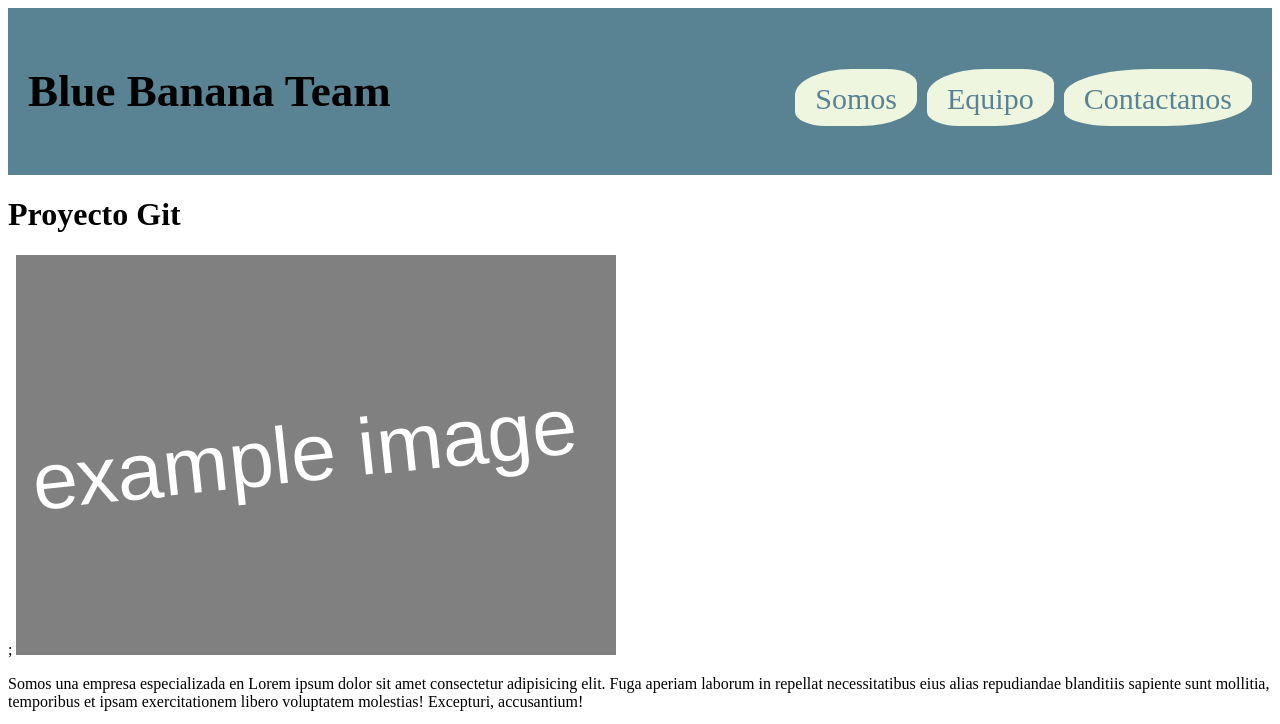
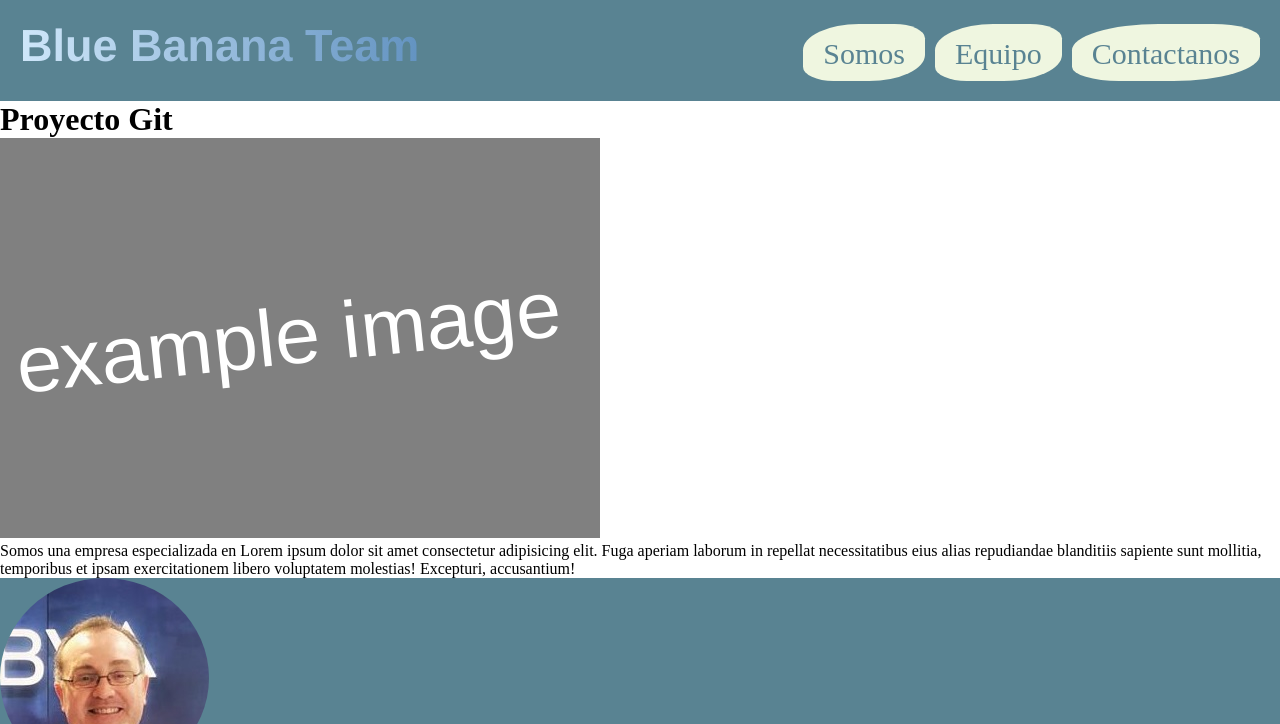
Before and after one commit to GustavoArdaya/My_Dev_Team, a plain HTML site: page index.html in a window 1280 px wide. Shown: the top 724 px of the page. Drawn offline with Linux system fonts and the light colour scheme.

Commit message:
fixed little things

```diff
--- a/css/styles.css
+++ b/css/styles.css
@@ -1,48 +1,51 @@
-main {
+* {
   padding: 0px;
   margin: 0px;
 }
-nav{
+nav {
   display: flex;
   align-items: baseline;
   justify-content: space-between;
   background-color: #598392;
   color: white;
   padding: 20px;
-
 }
 nav ul {
   display: flex;
   gap: 10px;
 }
-nav ul li{
-
+nav ul li:hover {
+  cursor: pointer;
+  background-color: #859ba3;
+  transition: 400ms;
+  }
+nav ul li {
   list-style-type: none;
   padding: 10px 20px;
-  linkcolor: #598392;
+  color: #598392;
   font-size: 30px;
-  justify-items:auto;
+  justify-items: auto;
   vertical-align: middle;
-  background-color: #EFF6E0;
+  background-color: #eff6e0;
   border-radius: 46% 25% 46% 25%;
 }
 
-.logo{
+.logo {
   color: black;
   font-weight: bold;
   font-size: 30px;
+  font-family: "Franklin Gothic Medium", "Arial Narrow", Arial, sans-serif;
 }
-nav a:link{
+nav a:link {
   text-decoration: none;
   color: #598392;
   vertical-align: middle;
 }
-nav a:visited{
+nav a:visited {
   text-decoration: none;
   color: #598392;
   vertical-align: middle;
 }
-
 
 /*nav {
   background-color: rgb(18, 69, 89);
@@ -57,8 +60,15 @@ nav a:visited{
   align-items: left;
 }
 */
-.miembros {border-radius: 50%;
-  }
+.miembros {
+  border-radius: 50%;
+}
 
-.BBTequipo {background-color: #598392;
+.BBTequipo {
+  background-color: #598392;
 }
+#BBT{
+  background: #CFE7fA;
+  background: linear-gradient(to right, #CFE7fA 0%, #6393C1 100%);
+  -webkit-background-clip: text;
+  -webkit-text-fill-color: transparent;
--- a/index.html
+++ b/index.html
@@ -7,9 +7,10 @@
     <title>BBT</title>
     <link rel="stylesheet" href="./css/styles.css" />
   </head>
+  <body>
     <nav>
       <div class="logo">
-      <h1>Blue Banana Team</h1>
+        <h1 id="BBT">Blue Banana Team</h1>
       </div>
       <div id="barra">
         <ul>
@@ -20,19 +21,19 @@
       </div>
     </nav>
 
-  <body>
     <h1>Proyecto Git</h1>
-    ;
     <img
       id="imagen1"
       src="./img/600px-Example_image.svg.png"
       alt="exampleimg"
     />
+    <!-- cambiar la imagen por defecto -->
     <p>
       Somos una empresa especializada en Lorem ipsum dolor sit amet consectetur
       adipisicing elit. Fuga aperiam laborum in repellat necessitatibus eius
       alias repudiandae blanditiis sapiente sunt mollitia, temporibus et ipsam
       exercitationem libero voluptatem molestias! Excepturi, accusantium!
+      <!-- cambiar texto por defecto -->
     </p>
     <section class="BBTequipo">
       <div>
```
Lines whose indentation alone changed are shown as unchanged.
